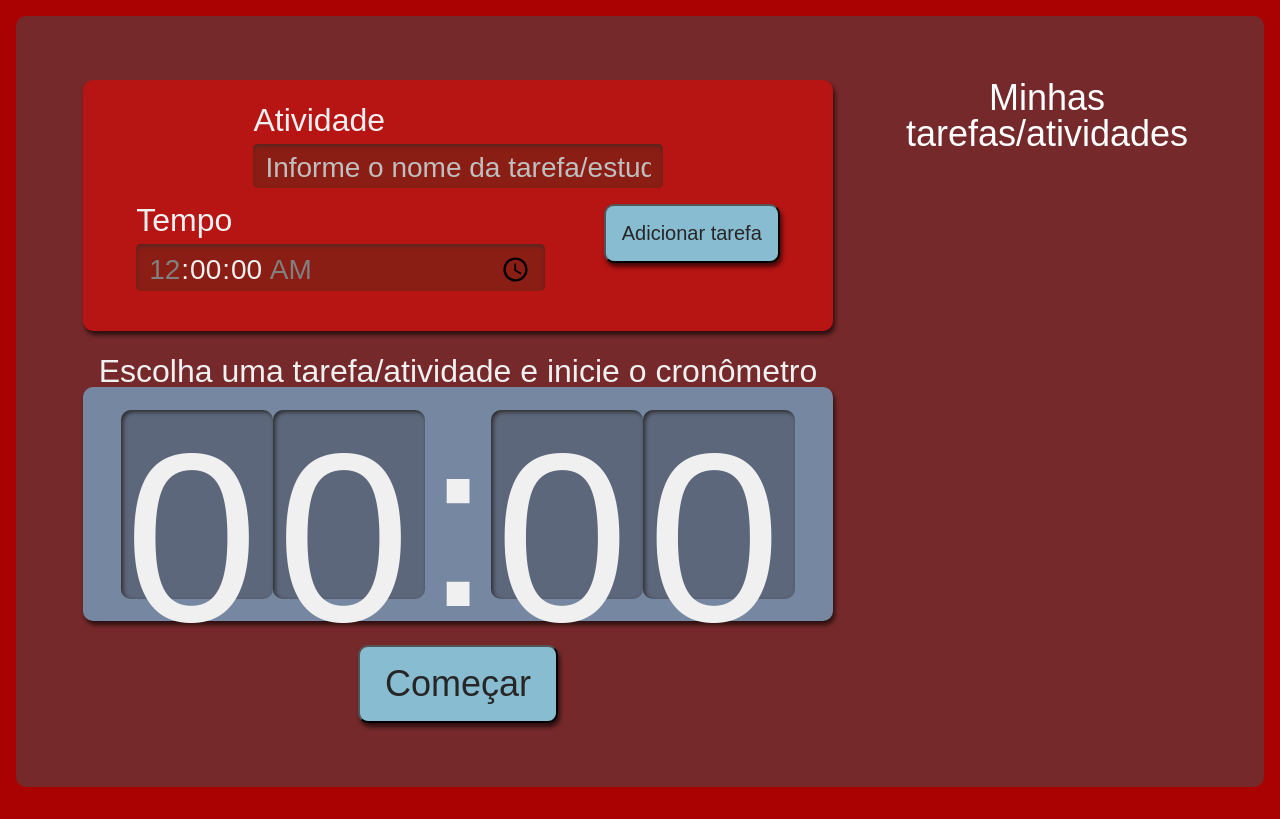
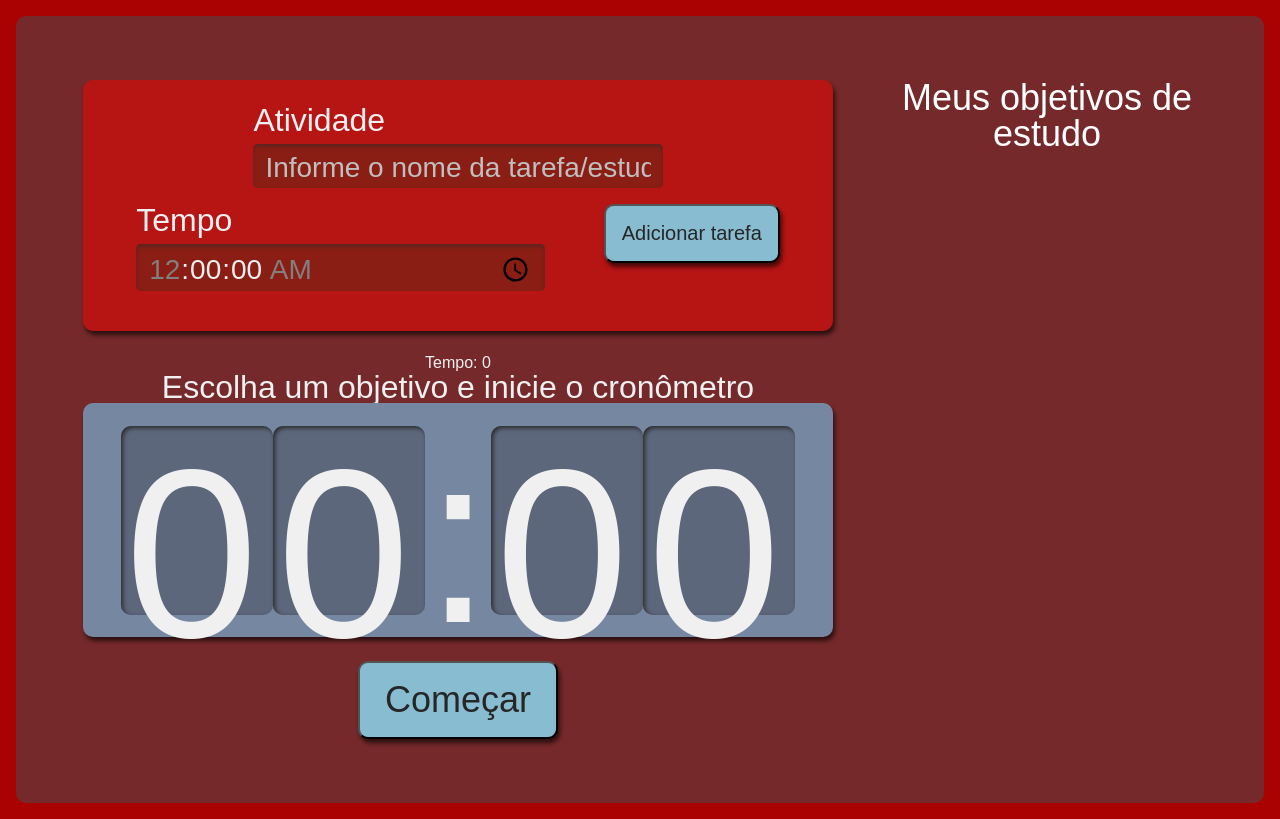
Before and after one commit to sheilarnold/PomodoroReact, a React (Create React App) app: page / in a window 1280 px wide. Built offline with nearby package versions, Linux system fonts and the light colour scheme.

Commit message:
Init Cronometro

```diff
--- a/src/App.tsx
+++ b/src/App.tsx
@@ -44,7 +44,7 @@ function App() {
       />
 
       <Cronometro
-        titulo = "tarefa/atividade"
+        item = {selecionado}
       />
 
     </div>
--- a/src/Interfaces/PropsItem.ts
+++ b/src/Interfaces/PropsItem.ts
@@ -1,5 +1,5 @@
 import Iitem from "./Iitem";
 
-export default interface Props extends Iitem {
+export default interface PropsItem extends Iitem {
     selecionaTarefa: (tarefaSelecionada: Iitem) => void
 }
--- a/src/components/Cronometro/index.tsx
+++ b/src/components/Cronometro/index.tsx
@@ -1,13 +1,36 @@
+import { useEffect, useState } from "react";
+import Iitem from "../../Interfaces/Iitem";
+import TempoParaSegundos from "../../utils/Time";
 import Input from "../Input";
 import Relogio from "./Relogio";
 
 import "./style.scss";
 
-function Cronometro(props:any){
+interface Props {
+    item: Iitem | undefined
+}
+
+function Cronometro({item} : Props){
+
+    const [tempo, setTempo] = useState<Number>();
+
+    useEffect(() => {
+        setTempo(TempoParaSegundos(item?.tempo??"00:00:00"));
+    }, [item?.tempo])
+
     return(
         <div className="cronometro">
 
-            <p className="titulo">Escolha uma {props.titulo} e inicie o cronômetro</p>
+        <div>
+
+            Tempo: {tempo?.toString()}
+
+        </div>
+
+            <p className="titulo">
+                Escolha um objetivo e inicie o cronômetro
+            </p>
+
 
             <div className="relogioWrapper">
                 <Relogio />
--- a/src/components/Input/index.tsx
+++ b/src/components/Input/index.tsx
@@ -29,7 +29,7 @@ class Input extends React.Component<
                 min={this.props.minimo}
                 max={this.props.maximo}
                 className={this.props.classe}
-                onChange={(valor) => this.props.callback? this.props.callback(valor.target.value):null}
+                onChange={(valor) => this.props.callback?this.props.callback(valor.target.value):null}
             />
         )
     }
--- a/src/components/Lista/index.tsx
+++ b/src/components/Lista/index.tsx
@@ -11,7 +11,7 @@ function Lista ({itens, selecionaTarefa}: Props) {
         <aside>
 
             <h2>
-                Minhas tarefas/atividades
+                Meus objetivos de estudo
             </h2>
 
             <ul>
--- /dev/null
+++ b/src/utils/Time.ts
@@ -0,0 +1,18 @@
+export default function TempoParaSegundos(tempo: string){
+    //let minutos = tempo.split(":")[1];
+    //let segundos = tempo.split(":")[2];
+
+    let [horas = "0", minutos = "0", segundos = "0"]= tempo.split(":");
+
+    /*
+        const horasEmSegundos = Number(horas)*3600;
+        const minutosEmSegundos = Number(minutos)*60;
+    */
+
+    console.log("valor recebido: ", tempo);
+
+    console.log("Valor retornado: ", ((Number(horas) * 3600) + (Number(minutos) * 60) + (Number(segundos))));
+
+    return ((Number(horas) * 3600) + (Number(minutos) * 60) + (Number(segundos)));
+
+}
```
Also changed, not shown: src/components/Botao/index.tsx (deleted, +0 -13 lines).
